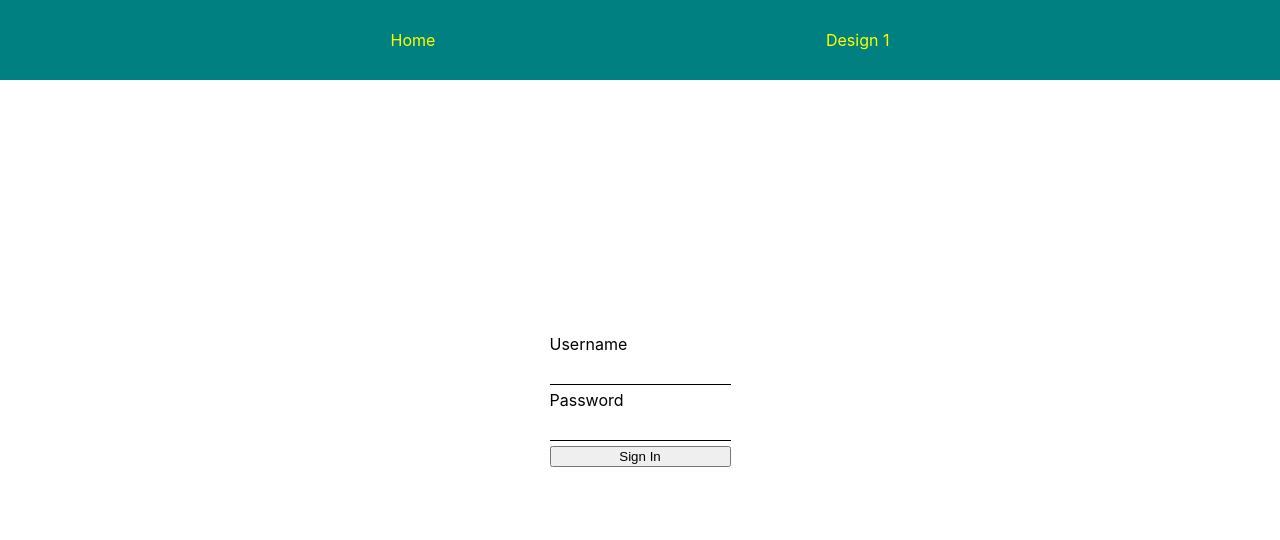
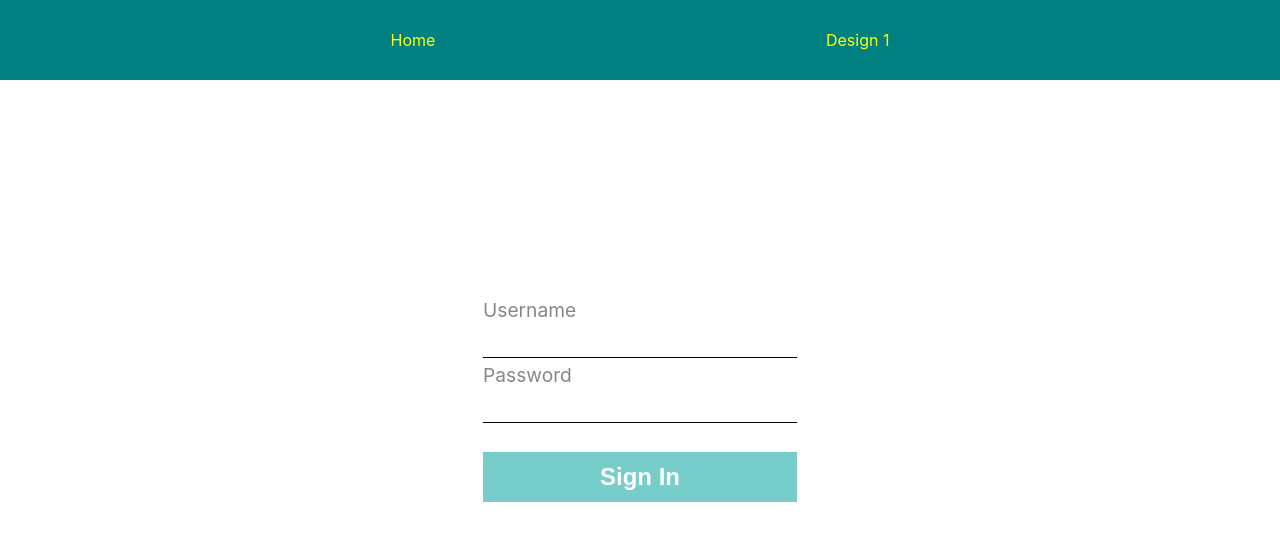
Before and after one commit to kyblockstacking/Login_Designs, a React (Create React App) app: page /design-1 in a window 1280 px wide. Shown: the top 540 px of the page. Built offline with nearby package versions, Linux system fonts and the light colour scheme.

Commit message:
add some styles

```diff
--- a/src/Components/Design1.jsx
+++ b/src/Components/Design1.jsx
@@ -6,15 +6,17 @@ export default class Design1 extends Component {
         return (
             <div className='wrapper-design-1'>
 
-                <form class='form-design-1' action="" method="post">
-                    <label for="username">
-                        <span>Username</span><input className='input-username' type="text" name="username" required="true" />
+                <form class='form-design-1' action='' method='post'>
+                    <label for='username'>
+                        <span className='text-username'>Username</span>
+                        <input className='input-username' type='text' name='username' required='true' />
                     </label>
-                    <label for="password">
-                        <span>Password</span><input className='input-password' type="password" name="password" required="true" />
+                    <label for='password'>
+                        <span className='text-password'>Password</span>
+                        <input className='input-password' type='password' name='password' required='true' />
                     </label>
                     <label>
-                        <span> </span><input type="submit" value="Sign In" />
+                        <input className='sign-in' type='submit' value='Sign In' />
                     </label>
                 </form>
 
--- a/src/Stylesheets/Design1.css
+++ b/src/Stylesheets/Design1.css
@@ -15,6 +15,12 @@
   flex-direction: column;
 }
 
+.text-username,
+.text-password {
+  color: rgb(135, 135, 135);
+  font-size: 1.2em;
+}
+
 .input-username,
 .input-password {
   border: none;
@@ -23,4 +29,26 @@
   padding-bottom: 5px;
   margin: 5px 0;
   border-bottom: 1px solid black;
+  height: 20px;
+  font-size: 1.5em;
 }
+
+.input-username,
+.input-password {
+  outline: none;
+}
+
+.sign-in {
+  height: 50px;
+  font-size: 1.5em;
+  background-color: rgb(119, 205, 202);
+  border: none;
+  margin-top: 1em;
+  font-weight: 750;
+  color: rgb(255, 255, 255);
+  transition: background-color 0.4s ease;
+}
+
+.sign-in:hover {
+  background-color: rgb(68, 154, 151);
+}
```
Lines whose indentation alone changed are shown as unchanged.
